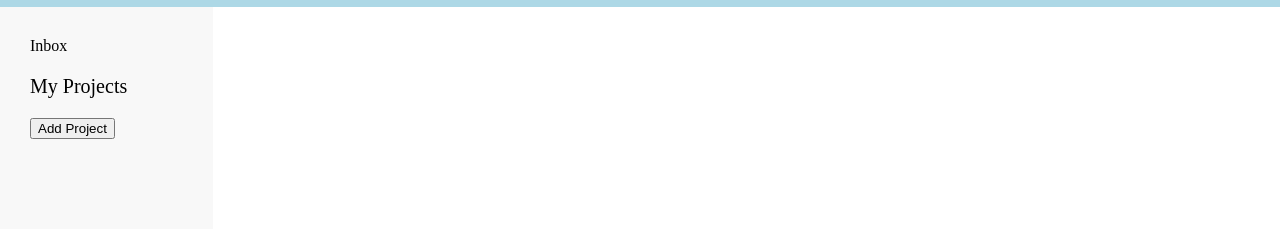
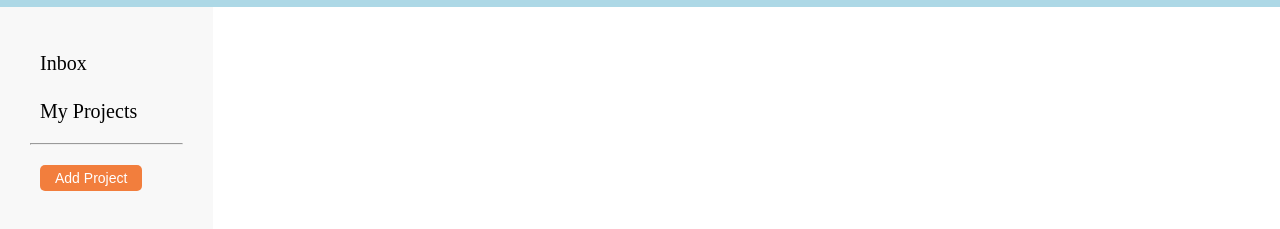
Before and after one commit to haydenkress/todo-list, a website built with webpack: page dist/index.html in a window 1280 px wide. Shown: the part 43-272 px from the top of the page. Built offline with nearby package versions, Linux system fonts and the light colour scheme.

Commit message:
Add styling to sidebar

```diff
--- a/src/modules/UI.js
+++ b/src/modules/UI.js
@@ -3,6 +3,7 @@ import toDoList from "./Todolist";
 import MenuBar from "../assets/icons/menu.svg";
 import createProject from "./Project";
 import createTask from "./Task";
+import removeIcon from "../assets/icons/remove.svg";
 
 export default function UI() {
   const myToDoList = toDoList();
@@ -47,17 +48,14 @@ export default function UI() {
 
   // starts the chain of functions
   const initiateSidebar = function () {
-    //const inbox = myToDoList.generateProject("Inbox");
     const totalProjects = myToDoList.loadFromLocalStorage();
     console.log(`total projects: ${totalProjects}`);
 
     const defaultProjects = totalProjects.slice(0, 1);
     console.log(`default projects: ${defaultProjects}`);
-
     const createdProjects = totalProjects.slice(1);
     console.log(`created projects: ${createdProjects}`);
 
-    // div and append function for the default projects
     const defaultProjectList = document.createElement("div");
     defaultProjectList.classList.add("default-projects");
     mainContent.sidebar.append(defaultProjectList);
@@ -69,11 +67,13 @@ export default function UI() {
       });
     }
 
-    // heading separating default and created projs
     const projectsHeading = document.createElement("div");
     projectsHeading.classList.add("heading");
     projectsHeading.textContent = "My Projects";
     mainContent.sidebar.append(projectsHeading);
+
+    const lineBreak = document.createElement("hr");
+    mainContent.sidebar.append(lineBreak);
 
     const projectList = document.createElement("div");
     projectList.classList.add("projects");
@@ -94,12 +94,13 @@ export default function UI() {
 
     addProjectBtn.addEventListener("click", () => {
       const projectInput = document.createElement("input");
+      projectInput.classList.add("project-input");
       projectList.append(projectInput);
       addProjectBtn.remove();
 
       projectInput.addEventListener("blur", () => {
         const projectName = projectInput.value;
-        if (projectName.trim() !== "") {
+        if (projectName.trim() !== "" && projectName !== "Inbox") {
           const newProject = myToDoList.generateProject(projectName);
           const addedProject = createProjectTab(newProject);
           projectList.append(addedProject);
@@ -131,13 +132,30 @@ export default function UI() {
     projectElement.classList.add(
       project.getName().toLowerCase().replace(/\s+/g, "-")
     );
-    projectElement.textContent = project.getName();
+    const projectName = document.createElement("div");
+    projectName.textContent = project.getName();
+    projectName.classList.add("project-name");
 
-    projectElement.addEventListener("click", () => {
+    projectName.addEventListener("click", () => {
       clearTaskList();
       const taskList = project.getTasks();
       openProject(project, taskList);
     });
+    projectElement.append(projectName);
+
+    if (project.getName() !== "Inbox") {
+      const Remove = new Image();
+      Remove.src = removeIcon;
+      Remove.classList.add("remove-btn");
+
+      projectElement.append(Remove);
+
+      Remove.addEventListener("click", () => {
+        myToDoList.deleteProject(project);
+        projectElement.remove();
+      });
+    }
+
     return projectElement;
   }
 
@@ -198,8 +216,6 @@ export default function UI() {
   const createLayout = function () {
     initiateSidebar();
     console.log(myToDoList.projects);
-    //const defaultProject = document.querySelector(".inbox");
-    //defaultProject.dispatchEvent(new Event("click"));
   };
 
   return createLayout();
--- a/src/style.css
+++ b/src/style.css
@@ -36,11 +36,6 @@ body {
   padding: 30px;
 }
 
-.project {
-  margin-bottom: 10px;
-  cursor: pointer;
-}
-
 .menu-icon {
   width: 30px;
 }
@@ -53,6 +48,7 @@ body {
 .heading {
   font-size: 20px;
   margin: 20px 0px;
+  padding: 0px 10px;
 }
 
 .task-area {
@@ -68,3 +64,42 @@ body {
   padding: 30px;
   grid-row: 1;
 }
+
+.project {
+  margin: 10px 0px;
+  cursor: pointer;
+  display: flex;
+  align-items: center;
+  justify-content: space-between;
+  border-radius: 12px;
+  padding: 5px 10px;
+}
+
+.project:hover {
+  background-color: #ededed;
+}
+
+.project-name {
+  font-size: 20px;
+}
+
+.remove-btn {
+  width: 10px;
+}
+
+.add-project-btn {
+  display: block;
+  box-sizing: border-box;
+  background-color: #f27e3d;
+  color: white;
+  padding: 5px 15px;
+  font-size: 14px;
+  border-radius: 5px;
+  cursor: pointer;
+  margin: 20px 0px 20px 10px;
+  border-style: none;
+}
+
+.project-input {
+  margin: 20px 0px;
+}
```
Also changed, not shown: dist/74abf0038320edd3405e.svg (added), dist/main.js, src/assets/icons/remove.svg (added).
